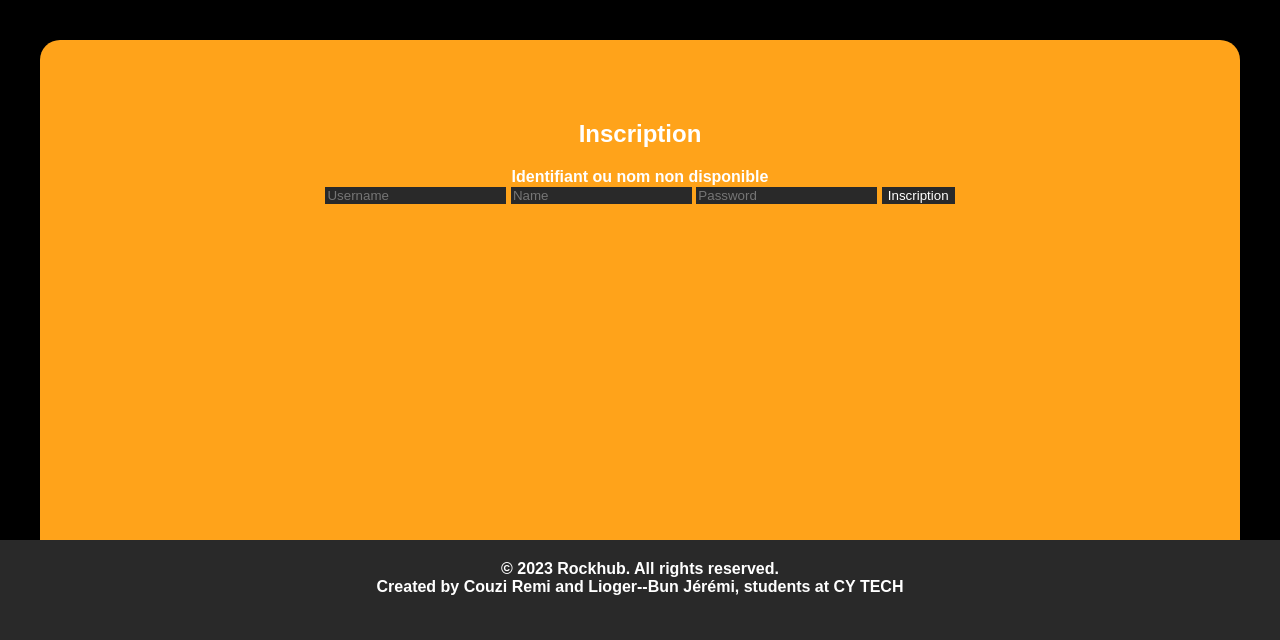
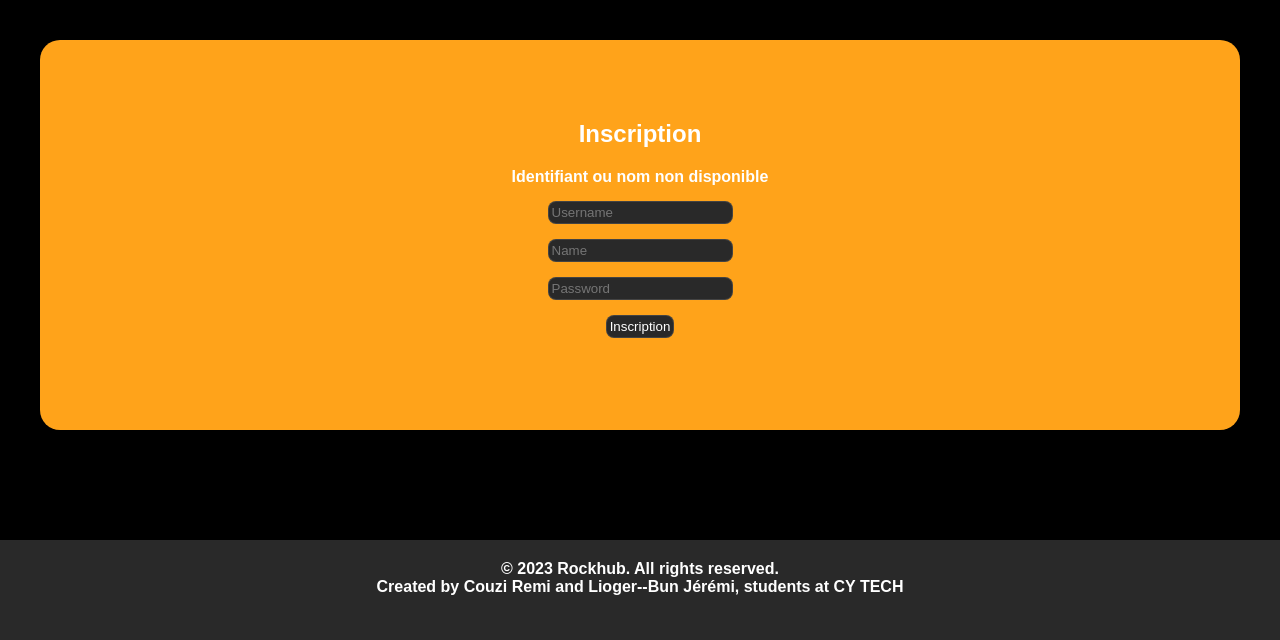
Before and after one commit to blj64/DEVWEB_ING1, a PHP site: page /php/signup.php?error=1 in a window 1280 px wide. Shown: the part 160-800 px from the top of the page. Run offline with PHP 8.4, Linux system fonts and the light colour scheme.

Commit message:
css connexion, c'est minimaliste

```diff
--- a/css/index.css
+++ b/css/index.css
@@ -345,25 +345,45 @@ a:visited {
 #contact-section {
     background-color: rgb(255, 163, 26);
 }
+
+
 #connexion {
     z-index: 50;
     background-color: rgb(255, 163, 26);
     margin-top: auto;
     margin-bottom: auto;
     margin: 40px;
-    height: 80%;
+    height: 50%;
     padding: 60px;
     border-radius: 20px;
     text-align: center;
 }
-#connexion>form {
-    margin: auto;
+
+#login-form {
+    display: flex;
+    flex-direction: column;
+    align-items: center;
 }
-.login>input {
+
+#login-form>input {
     background-color: #292929;
     color: white;
-    border: none;
+    border: 1px solid rgba(255, 255, 255, 0.123);
+    border-radius: 8px;
+    margin-top: 15px;
+    padding: 3px;
+    width: min-content;
 }
+#login-form>input:hover{
+    transform: scale(1.1);
+    border: 1px solid white;
+
+}
+
+#submit-btn:active {
+    transform: scale(0.9);
+}
+
 #songs,
 #playlist,
 #merch {
--- a/php/signup.php
+++ b/php/signup.php
@@ -13,11 +13,13 @@ include "header.php";
 		?>
 		<!-------------------------------->
 		<form class="login" action="/php/signupBack.php" method="POST">
+			<div id="login-form">
 				<input type="text" name="login" placeholder="Username">
 				<input type="text" name="nom" placeholder="Name">
-				<input type="password" name="password" placeholder="Password" >
-			<input type="submit" value="Inscription">
+				<input type="password" name="password" placeholder="Password">
+				<input type="submit" value="Inscription" id="submit-btn">
 
+			</div>
 		</form>
 
 		<!---here----------------------------->
```
Also changed, not shown: php/connexion.php (+6 -6 lines).
